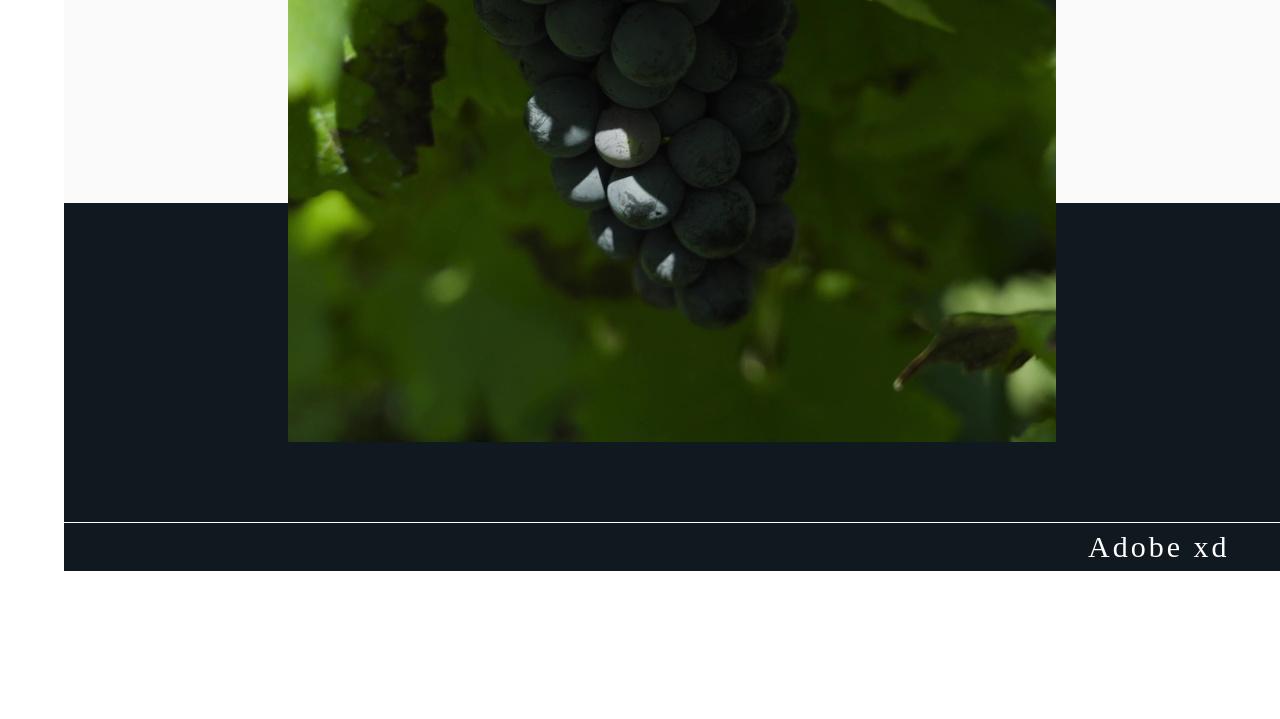
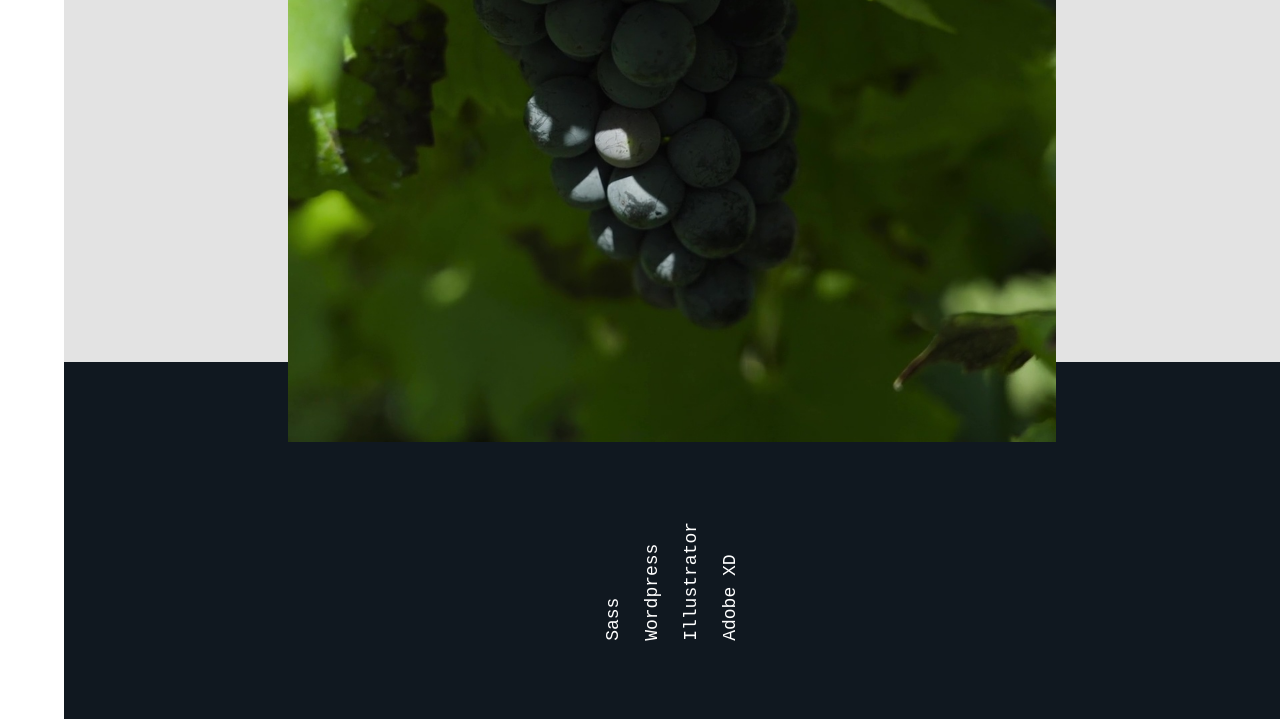
Before and after one commit to GeraldineHu/webfolio-v3, a website: page single.html in a window 1280 px wide. Shown: the part 2075-2794 px from the top of the page. Before the commit the page ends 2647 px from the top, so only its background shows below. Drawn offline with Linux system fonts and the light colour scheme; files whose address does not match are found by name; a web font is replaced by a local one.

Commit message:
MAJ before responsive

```diff
--- a/single.html
+++ b/single.html
@@ -56,6 +56,14 @@
             <div class="visuel">
                 <img src="./img/background_poster.jpg" alt="">
             </div>
+            <div id="verticalList">
+                <ul class="flexContainer">
+                    <li>Adobe XD</li>
+                    <li>Illustrator</li>
+                    <li>Wordpress</li>
+                    <li>Sass</li>
+                </ul>
+            </div>
             <div id="rollSoftware" class="flexContainer rollContainer">
                 <span>Adobe xd</span>
                 <span>Tailwind CSS</span>
--- a/style.scss
+++ b/style.scss
@@ -230,7 +230,7 @@ nav input:checked ~ .spanBox span:nth-last-child(1) {
 
 .menu {
   position: absolute;
-  width: $mainWidthMobile;
+  width: 100%;
   background: $navColor;
   border-bottom: $borderStyle;
   -webkit-font-smoothing: antialiased;
@@ -281,7 +281,7 @@ nav input:checked ~ .menuToggle .menu {
   display: flex;
   flex-direction: column;
   overflow-x: hidden;
-  margin: 15px;
+  margin: 0;
 }
 
 
@@ -291,7 +291,6 @@ nav input:checked ~ .menuToggle .menu {
     flex-direction: row;
     position: relative;
     overflow: hidden;
-    margin: 0;
   }
 }
 
@@ -307,10 +306,6 @@ section {
   height: 100vh;
   align-items: center;
   font-size: 4ch;
-  ul {
-    display: flex;
-    flex-direction: column;
-  }
   &:nth-child(even) {
     background-color: $backgroundColorVar2;
   }
@@ -383,10 +378,18 @@ section {
   justify-content: center;
   align-items: center;
   height: 400px;
-  width: 700px;
+  width: 90vw;
   background-color: $textColor;
   h1, h3 {
     color: #fff;
+  }
+}
+
+
+@media all and (min-width: 780px) {
+  #content__01 {
+    height: 400px;
+    width: 700px;
   }
 }
 
@@ -629,6 +632,7 @@ footer {
 #section_projet_intro {
   height: 100vh;
   justify-content: space-evenly;
+  background-color: $backgroundColorVar2;
   div {
     gap: 30px;
   }
@@ -648,7 +652,7 @@ footer {
   padding-top: 5%;
   gap: 80px;
   background: linear-gradient(to bottom,
-  $backgroundColorVar2 0%, $backgroundColorVar2 80%,
+  $backgroundColorVar3 0%, $backgroundColorVar3 80%,
   $backgroundColorVar4 80%, $backgroundColorVar4 100%);
   div:nth-child(2) {
     margin: 0 20%;
@@ -716,3 +720,17 @@ footer {
 
 
 /* 3EME SECTION */
+
+#verticalList {
+  width: 100%;
+  ul {
+    gap: 10px;
+    justify-content: center;
+    transform: rotate(180deg);
+  }
+  li {
+    color: #fff;
+    writing-mode: vertical-rl;
+    text-orientation: mixed;
+  }
+}
```
Also changed, not shown: index.html (+2 -1 lines), img/background_poster.jpg (added), style.css, 1 other file.
